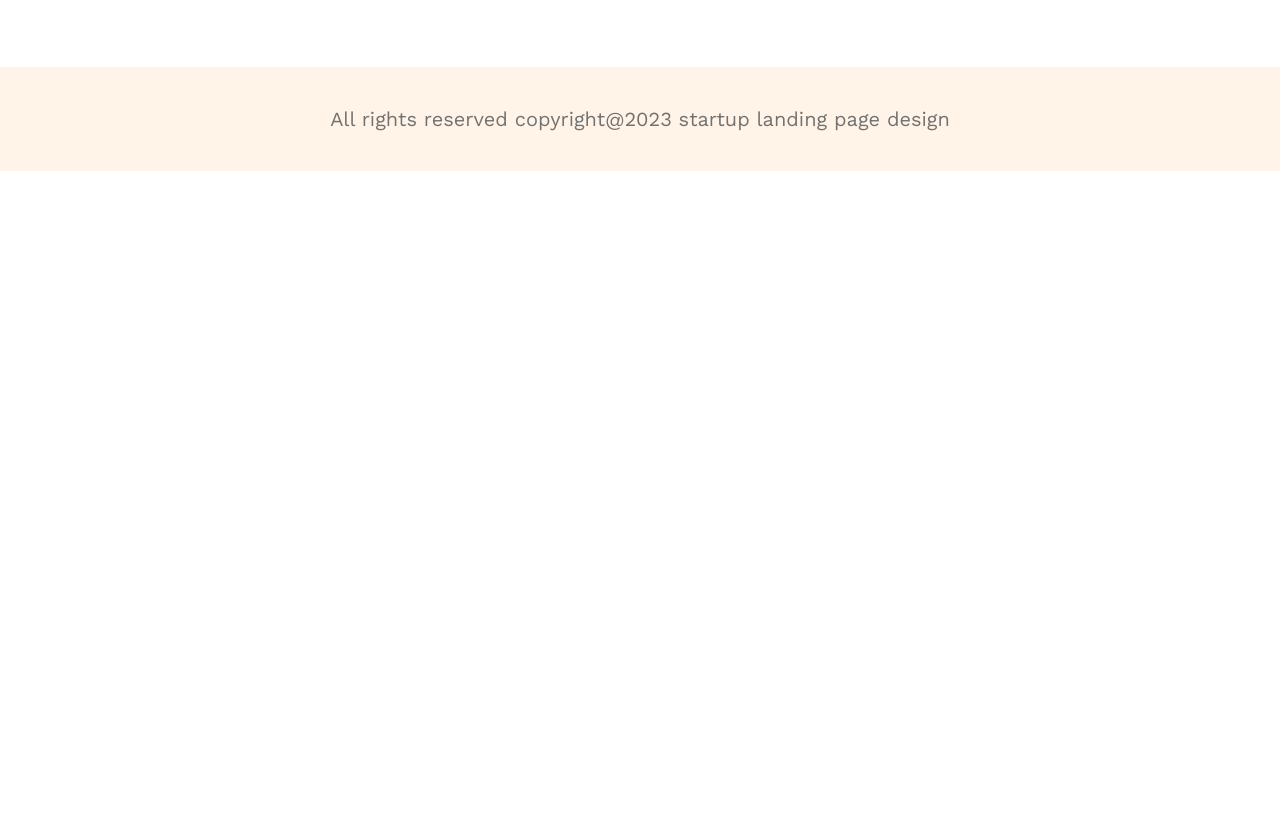
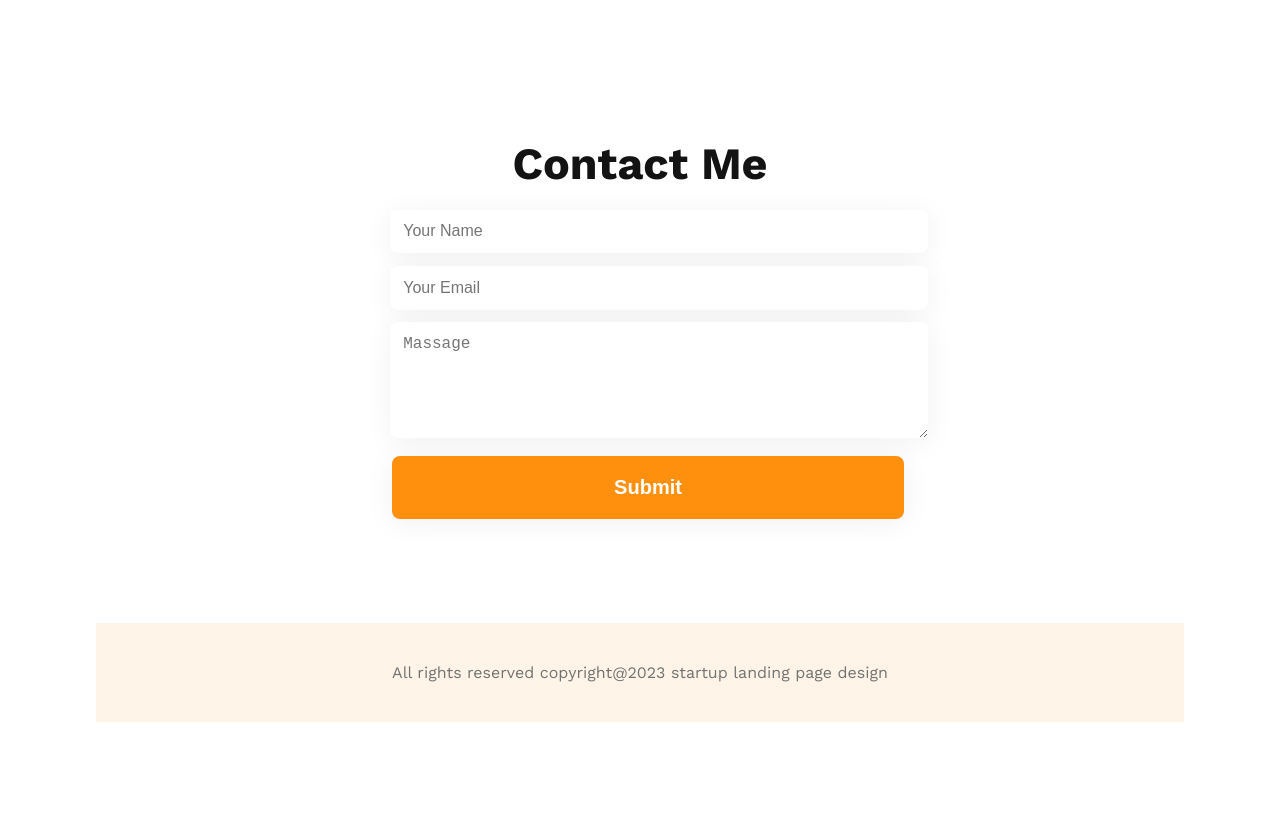
Before and after one commit to Masumraihan/architects, a plain HTML site: page index.html in a window 1280 px wide. Shown: the part 4121-4939 px from the top of the page. Before the commit the page ends 4388 px from the top, so only its background shows below. Drawn offline with nearby package versions, Linux system fonts and the light colour scheme.

Commit message:
extra section added

```diff
--- a/index.html
+++ b/index.html
@@ -194,12 +194,31 @@
     </main>
     <!-- main end -->
 
+
+    <!-- extra section start -->
+    <section class="container">
+        <div class="contact">
+            <div class="contact-text">
+                <h1 class="title">Contact Me</h1>
+            </div>
+            <form action="">
+                <input class="from-control" type="text" name="name" id="name" placeholder="Your Name" required>
+                <input class="from-control" type="email" name="email" id="email" placeholder="Your Email" required>
+                <textarea class="from-control" name="massage" id="massage" rows="5" placeholder="Massage"></textarea>
+                <input class="btn" type="submit" value="Submit">
+            </form>
+        </div>
+    </section>
+    <!-- extra section end -->
+
+
     <!-- footer start -->
     <footer>
         <div class="container">
-            <div class="footer-container">
-                <p class="text-tertiary">All rights reserved copyright@2023 startup landing page design</p>
-            </div>
+                <div class="footer-text">
+                    <p class="text-tertiary">All rights reserved copyright@2023 startup landing page design</p>
+                </div>
+
         </div>
     </footer>
     <!-- footer end -->
--- a/styles/style.css
+++ b/styles/style.css
@@ -198,15 +198,17 @@ ul li a {
 }
 
 .achievements,
-.sponsor {
+.sponsor,
+.contact {
     padding-top: 8em;
 }
 
 .achievements-text,
 .sponsor-text {
-    max-width: 100%;
+    max-width: 40%;
     padding-bottom: 4em;
 }
+
 
 .achievements-text .title,
 .sponsor .title {
@@ -253,18 +255,51 @@ ul li a {
     gap: 30px;
 }
 
-.sponsor-logo img{
+.sponsor-logo img {
     filter: grayscale(100%);
 }
 
-footer {
-    padding: 6em 0;
+.contact {
+    max-width: 100%;
+    display: flex;
+    justify-content: center;
+    flex-direction: column;
+}
+.contact-text .title{
+    text-align: center;
+    padding-bottom: .3em;
+}
+.contact form {
+    width: 40%;
+    margin: 0 auto;
+    transform: translateX(-50%, 50%);
 }
 
-.footer-container {
+form input,
+textarea {
+    width: 100%;
+    padding: .8em;
+    margin: .4em;
+    font-size: 16px;
+    border-radius: 8px;
+    border: none;
+    outline: none;
+    box-shadow: 0px 4px 30px rgba(0, 0, 0, 0.06);
+}
+
+.from-control:focus {
+    outline: 2px solid #FF900E;
+}
+
+footer {
+    padding: 6em;
+}
+
+footer .container {
+    margin: 0 auto;
     max-width: 100%;
     background-color: #FFF4E7;
-    padding: 2.5em;
+    padding: 2.5em 0;
     text-align: center;
 }
 
@@ -338,7 +373,7 @@ footer {
 
     .achievements-text,
     .sponsor-text {
-        width: 100%;
+        max-width: 100%;
         padding-bottom: 4em;
         text-align: center;
     }
@@ -347,13 +382,21 @@ footer {
         grid-template-columns: repeat(1, 1fr);
     }
 
-    .sponsor-logo img{
+    .sponsor-logo img {
         display: block;
         margin: 0 auto;
     }
 
     .works {
         padding: 0 1.5em;
+    }
+
+    .contact form {
+        width: 70%;
+        transform: translateX(-50%, 50%);
+    }
+    footer {
+        padding: 1.5em;
     }
 }
 
@@ -412,7 +455,7 @@ footer {
         grid-template-columns: repeat(2, 1fr);
     }
 
-    .sponsor-logo img{
+    .sponsor-logo img {
         display: block;
         margin: 0 auto;
     }
```
